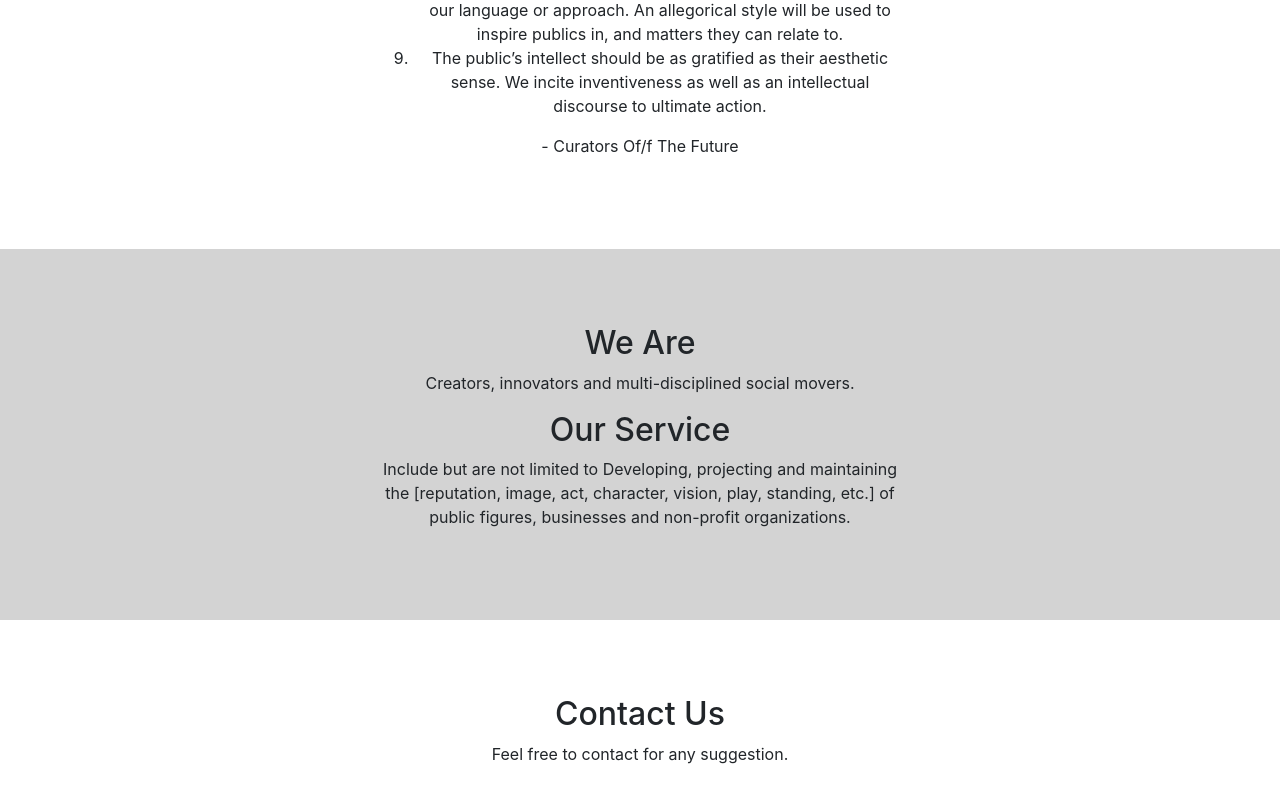
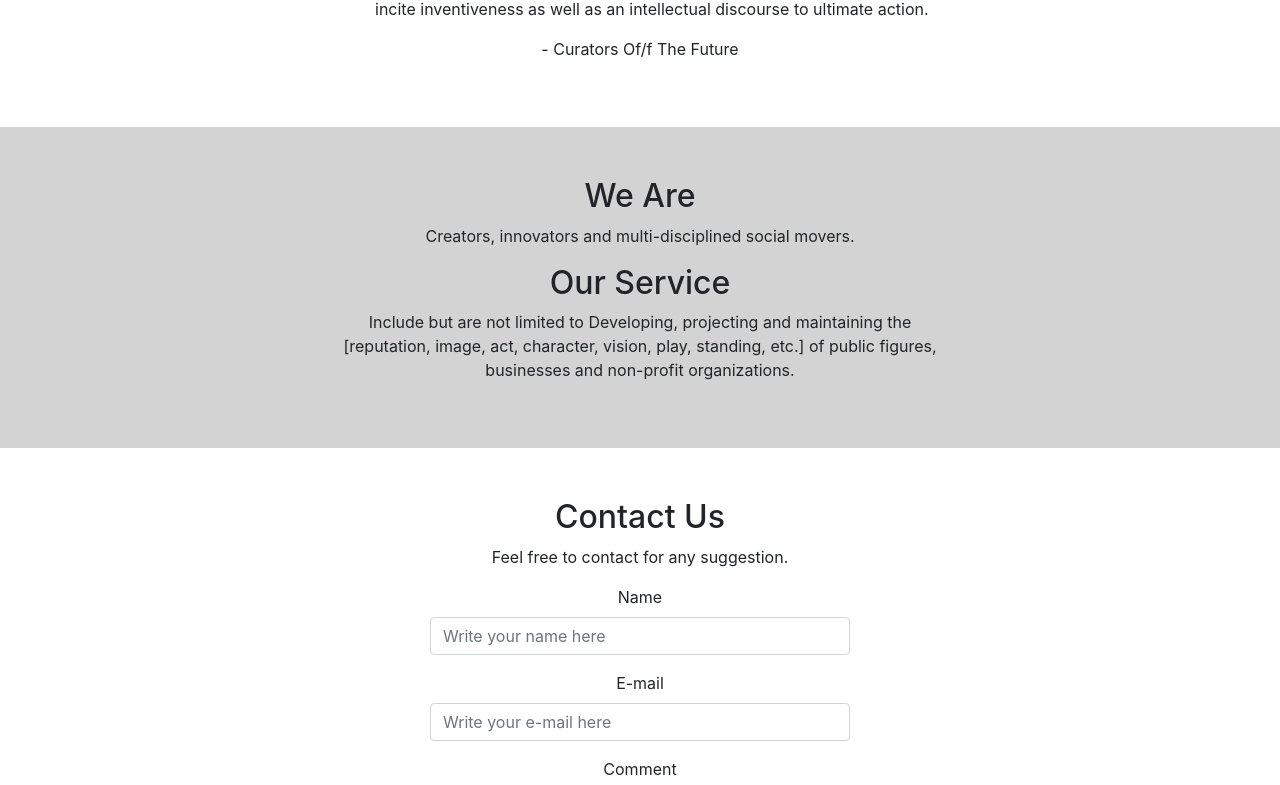
Before and after one commit to adanane/tlrco-react, a React (Create React App) app: page / in a window 1280 px wide. Shown: the part 1579-2364 px from the top of the page. Built offline with nearby package versions, Linux system fonts and the light colour scheme.

Commit message:
v0.1.1
Changes made to the flex boxing, added email to the form.

```diff
--- a/src/components/About/About.module.scss
+++ b/src/components/About/About.module.scss
@@ -1,4 +1,4 @@
 .About {
   background-color: lightgrey;
-  padding: 75px;
+  padding: 50px 0;
 }
--- a/src/components/About/About.tsx
+++ b/src/components/About/About.tsx
@@ -6,7 +6,7 @@ const About: React.FC = () => (
   <div className={styles.About} id="about">
     <Container fluid>
       <Row className="justify-content-center">
-        <Col xs={6}>
+        <Col lg={6}>
           <p className="h2">We Are</p>
           <p>Creators, innovators and multi-disciplined social movers.</p>
           <p className="h2">Our Service</p>
--- a/src/components/Contact/Contact.module.scss
+++ b/src/components/Contact/Contact.module.scss
@@ -1,3 +1,3 @@
 .Contact {
-  padding: 75px;
+  padding: 50px 0;
 }
--- a/src/components/Contact/Contact.tsx
+++ b/src/components/Contact/Contact.tsx
@@ -5,8 +5,8 @@ import { Button, Col, Container, Form, Row } from "react-bootstrap";
 import * as yup from "yup";
 
 const schema = yup.object({
-  firstName: yup.string().required(),
-  lastName: yup.string().required(),
+  name: yup.string().required(),
+  email: yup.string().email().required(),
   comment: yup.string().required().min(25),
 });
 
@@ -14,7 +14,7 @@ const Contact: React.FC = () => (
   <div className={styles.Contact} id="contact">
     <Container fluid>
       <Row className="justify-content-center">
-        <Col xs={6}>
+        <Col lg={6}>
           <p className="h2">Contact Us</p>
           <p>Feel free to contact for any suggestion.</p>
         </Col>
@@ -24,8 +24,8 @@ const Contact: React.FC = () => (
       validationSchema={schema}
       onSubmit={console.log}
       initialValues={{
-        firstName: "",
-        lastName: "",
+        name: "",
+        email: "",
         comment: "",
       }}
     >
@@ -40,40 +40,40 @@ const Contact: React.FC = () => (
       }) => (
         <Form noValidate onSubmit={handleSubmit}>
           <Form.Row className="justify-content-center">
-            <Form.Group as={Col} xs={4} controlId="FirstName">
-              <Form.Label>First name</Form.Label>
+            <Form.Group as={Col} xs={4} controlId="name">
+              <Form.Label>Name</Form.Label>
               <Form.Control
                 as="input"
                 type="text"
-                placeholder="Write your first name here"
-                name="firstName"
-                value={values.firstName}
+                placeholder="Write your name here"
+                name="name"
+                value={values.name}
                 onBlur={handleBlur}
                 onChange={handleChange}
-                isValid={touched.firstName && !errors.firstName}
-                isInvalid={touched.firstName && !!errors.firstName}
+                isValid={touched.name && !errors.name}
+                isInvalid={touched.name && !!errors.name}
               />
               <Form.Control.Feedback type="invalid" tooltip>
-                Please enter your first name.
+                Please enter your name.
               </Form.Control.Feedback>
             </Form.Group>
           </Form.Row>
           <Form.Row className="justify-content-center">
-            <Form.Group as={Col} xs={4} controlId="LastName">
-              <Form.Label>Last name</Form.Label>
+            <Form.Group as={Col} xs={4} controlId="email">
+              <Form.Label>E-mail</Form.Label>
               <Form.Control
                 as="input"
-                type="text"
-                placeholder="Write your last name here"
-                name="lastName"
-                value={values.lastName}
+                type="email"
+                placeholder="Write your e-mail here"
+                name="email"
+                value={values.email}
                 onBlur={handleBlur}
                 onChange={handleChange}
-                isValid={touched.lastName && !errors.lastName}
-                isInvalid={touched.lastName && !!errors.lastName}
+                isValid={touched.email && !errors.email}
+                isInvalid={touched.email && !!errors.email}
               />
               <Form.Control.Feedback type="invalid" tooltip>
-                Please enter your last name.
+                Please enter your e-mail.
               </Form.Control.Feedback>
             </Form.Group>
           </Form.Row>
--- a/src/components/Manifesto/Manifesto.module.scss
+++ b/src/components/Manifesto/Manifesto.module.scss
@@ -1,3 +1,3 @@
 .Manifesto {
-  padding: 75px;
+  padding: 50px 0;
 }
--- a/src/components/Manifesto/Manifesto.tsx
+++ b/src/components/Manifesto/Manifesto.tsx
@@ -6,9 +6,9 @@ const Manifesto: React.FC = () => (
   <div className={styles.Manifesto}>
     <Container fluid>
       <Row className="justify-content-center">
-        <Col xs={6}>
+        <Col lg={6}>
           <p className="h2">Manifesto</p>
-          <ol>
+          <ol className="text-justify">
             <li>
               We aim to have an interdisciplinary style. We will study each idea
               from various viewpoints and represent other lifestyles and ethos
```
